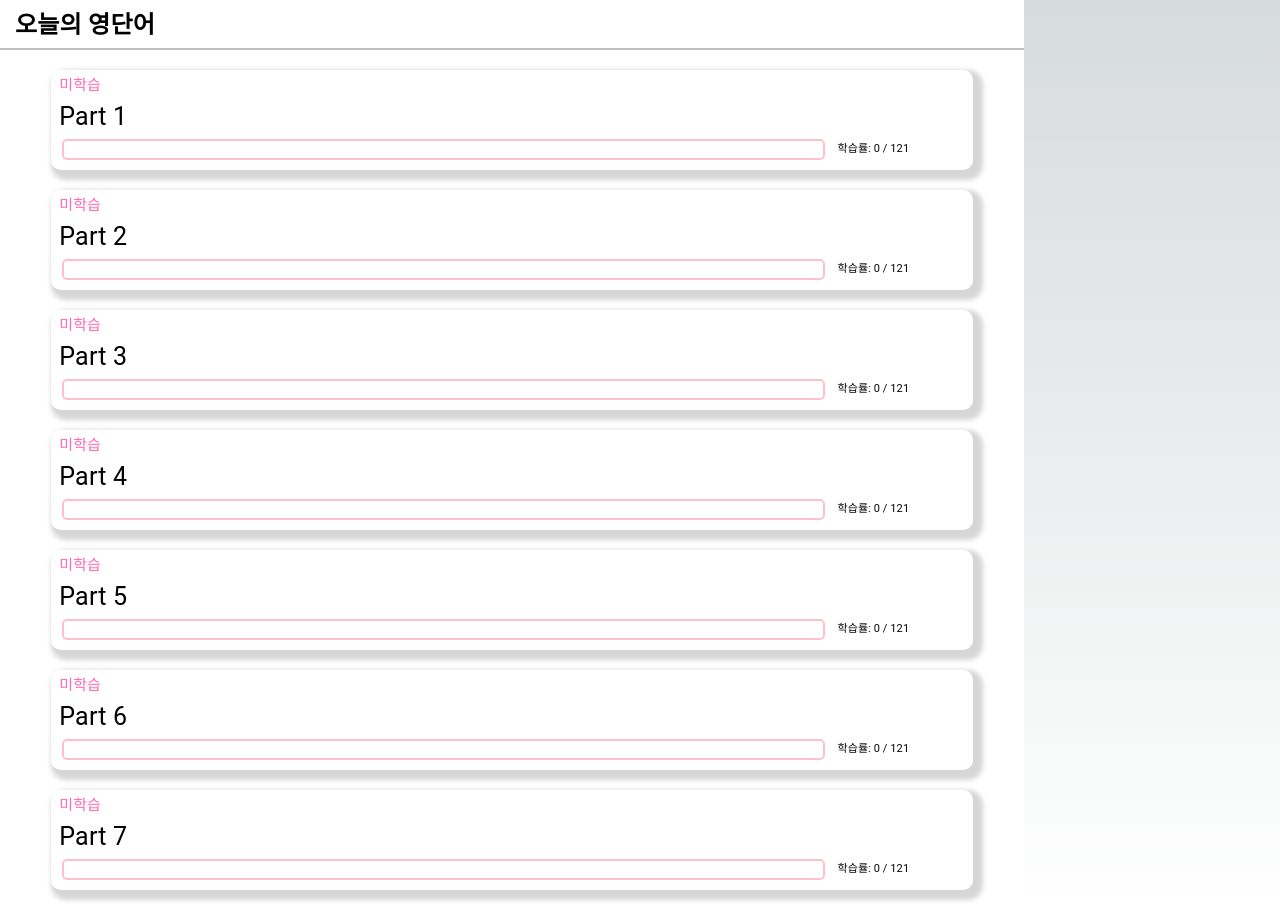
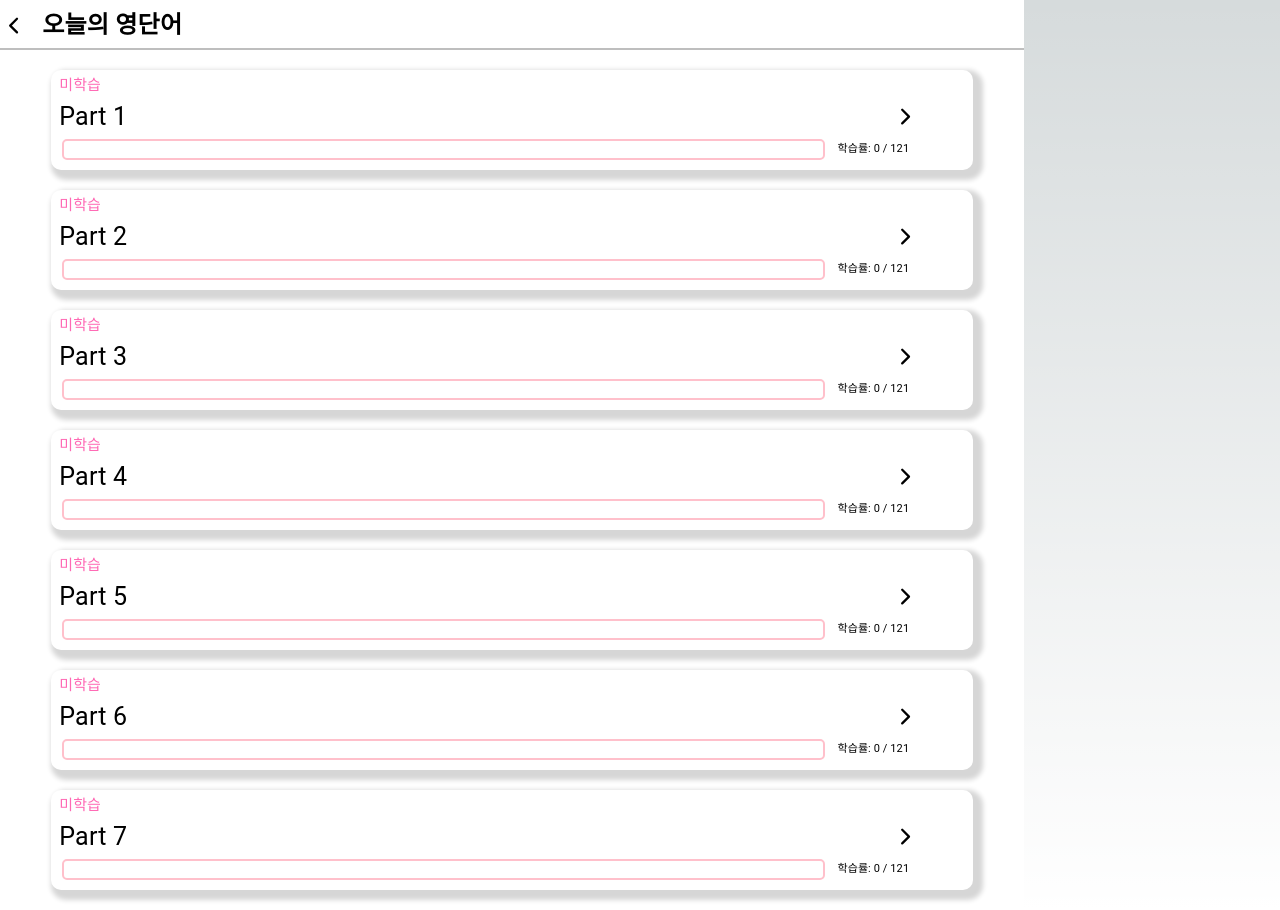
Before and after one commit to mirimmedialab/korean, a Next.js app: page /page02 in a window 1280 px wide. Built offline with nearby package versions, Linux system fonts and the light colour scheme.

Commit message:
[Feat] page02

```diff
--- a/package.json
+++ b/package.json
@@ -21,6 +21,7 @@
     "next": "13.2.4",
     "react": "18.2.0",
     "react-dom": "18.2.0",
+    "react-icons": "^4.8.0",
     "typescript": "5.0.3"
   }
 }
--- a/src/pages/page02/index.tsx
+++ b/src/pages/page02/index.tsx
@@ -1,25 +1,25 @@
 import {Box, Container, Typography} from "@mui/material";
 import styled from '@emotion/styled';
-// import {IoIosArrowForward} from "react-icons/all";
-// import {IoIosArrowBack} from "react-icons/all";
-import BackIcon from './back_arrow_icon.svg'
-import ForwardIcon from './forward_arrow_icon.svg'
+import { FiChevronLeft, FiChevronRight } from "react-icons/fi";
 
 export default function Page02() {
   return (
     <EmergencyBox>
       <Page02Container>
         <TitleSection>
-          {/*<BackIcon style={{marginRight: '15px', marginTop: '12px', fontSize: '1.7rem', lineHeight: '50px', fontWeight: '800'}}/>*/}
+          <FiChevronLeft style={{marginTop: '12px', fontSize: '1.7rem', lineHeight: '50px', fontWeight: '800'}}/>
           <Typography sx={{fontWeight: '800', fontSize: '1.5rem', lineHeight: '50px', marginLeft: '15px'}}>
             오늘의 영단어
           </Typography>
         </TitleSection>
-        <ListSection>
-          <ListStatusBox><Typography sx={{fontSize: '15px', lineHeight: '25px', ml: '5px'}}>미학습</Typography></ListStatusBox>
+        {[...Array(7)].map((value, index) => (
+          <ListSection key={index}>
+            <ListStatusBox>
+              <Typography sx={{fontSize: '15px', lineHeight: '25px', ml: '5px'}}>미학습</Typography>
+            </ListStatusBox>
             <ListTitleBox>
-            <Typography sx={{fontSize: '25px', lineHeight: '40px', ml: '5px'}}>Part 1</Typography>
-            {/*<ForwardIcon style={{marginRight: '1px', marginTop: '6px', fontSize: '1.7rem', lineHeight: '50px', fontWeight: '800', justifyContent:'flex-end'}}/>*/}
+              <Typography sx={{fontSize: '25px', lineHeight: '40px', ml: '5px', width: '91%'}}>Part {index + 1}</Typography>
+              <FiChevronRight style={{marginTop: '6px', fontSize: '1.7rem', fontWeight: '800', justifyContent:'flex-end'}}/>
             </ListTitleBox>
             <ListProgressWrap sx={{mt: '-5px'}}>
               <ListProgressBox>
@@ -30,84 +30,9 @@ export default function Page02() {
               </ListProgressString>
             </ListProgressWrap>
           </ListSection>
+        ))}
 
-        <ListSection>
-          <ListStatusBox><Typography sx={{fontSize: '15px', lineHeight: '25px', ml: '5px'}}>미학습</Typography></ListStatusBox>
-          <ListTitleBox><Typography sx={{fontSize: '25px', lineHeight: '40px', ml: '5px'}}>Part 2</Typography></ListTitleBox>
-          <ListProgressWrap sx={{mt: '-5px'}}>
-            <ListProgressBox>
-              <ListProgressBar/>
-            </ListProgressBox>
-            <ListProgressString>
-              <Typography sx={{fontSize: '11px', lineHeight: '20px', ml: '5px'}}>학습률: 0 / 121</Typography>
-            </ListProgressString>
-          </ListProgressWrap>
-        </ListSection>
 
-        <ListSection>
-          <ListStatusBox><Typography sx={{fontSize: '15px', lineHeight: '25px', ml: '5px'}}>미학습</Typography></ListStatusBox>
-          <ListTitleBox><Typography sx={{fontSize: '25px', lineHeight: '40px', ml: '5px'}}>Part 3</Typography></ListTitleBox>
-          <ListProgressWrap sx={{mt: '-5px'}}>
-            <ListProgressBox>
-              <ListProgressBar/>
-            </ListProgressBox>
-            <ListProgressString>
-              <Typography sx={{fontSize: '11px', lineHeight: '20px', ml: '5px'}}>학습률: 0 / 121</Typography>
-            </ListProgressString>
-          </ListProgressWrap>
-        </ListSection>
-
-        <ListSection>
-          <ListStatusBox><Typography sx={{fontSize: '15px', lineHeight: '25px', ml: '5px'}}>미학습</Typography></ListStatusBox>
-          <ListTitleBox><Typography sx={{fontSize: '25px', lineHeight: '40px', ml: '5px'}}>Part 4</Typography></ListTitleBox>
-          <ListProgressWrap sx={{mt: '-5px'}}>
-            <ListProgressBox>
-              <ListProgressBar/>
-            </ListProgressBox>
-            <ListProgressString>
-              <Typography sx={{fontSize: '11px', lineHeight: '20px', ml: '5px'}}>학습률: 0 / 121</Typography>
-            </ListProgressString>
-          </ListProgressWrap>
-        </ListSection>
-
-        <ListSection>
-          <ListStatusBox><Typography sx={{fontSize: '15px', lineHeight: '25px', ml: '5px'}}>미학습</Typography></ListStatusBox>
-          <ListTitleBox><Typography sx={{fontSize: '25px', lineHeight: '40px', ml: '5px'}}>Part 5</Typography></ListTitleBox>
-          <ListProgressWrap sx={{mt: '-5px'}}>
-            <ListProgressBox>
-              <ListProgressBar/>
-            </ListProgressBox>
-            <ListProgressString>
-              <Typography sx={{fontSize: '11px', lineHeight: '20px', ml: '5px'}}>학습률: 0 / 121</Typography>
-            </ListProgressString>
-          </ListProgressWrap>
-        </ListSection>
-
-        <ListSection>
-          <ListStatusBox><Typography sx={{fontSize: '15px', lineHeight: '25px', ml: '5px'}}>미학습</Typography></ListStatusBox>
-          <ListTitleBox><Typography sx={{fontSize: '25px', lineHeight: '40px', ml: '5px'}}>Part 6</Typography></ListTitleBox>
-          <ListProgressWrap sx={{mt: '-5px'}}>
-            <ListProgressBox>
-              <ListProgressBar/>
-            </ListProgressBox>
-            <ListProgressString>
-              <Typography sx={{fontSize: '11px', lineHeight: '20px', ml: '5px'}}>학습률: 0 / 121</Typography>
-            </ListProgressString>
-          </ListProgressWrap>
-        </ListSection>
-
-        <ListSection>
-          <ListStatusBox><Typography sx={{fontSize: '15px', lineHeight: '25px', ml: '5px'}}>미학습</Typography></ListStatusBox>
-          <ListTitleBox><Typography sx={{fontSize: '25px', lineHeight: '40px', ml: '5px'}}>Part 7</Typography></ListTitleBox>
-          <ListProgressWrap sx={{mt: '-5px'}}>
-            <ListProgressBox>
-              <ListProgressBar/>
-            </ListProgressBox>
-            <ListProgressString>
-              <Typography sx={{fontSize: '11px', lineHeight: '20px', ml: '5px'}}>학습률: 0 / 121</Typography>
-            </ListProgressString>
-          </ListProgressWrap>
-        </ListSection>
     </Page02Container>
   </EmergencyBox>
 
```
Also changed, not shown: 1 other file (tests, documents, lock files or other folders). Lines whose indentation alone changed are shown as unchanged.
